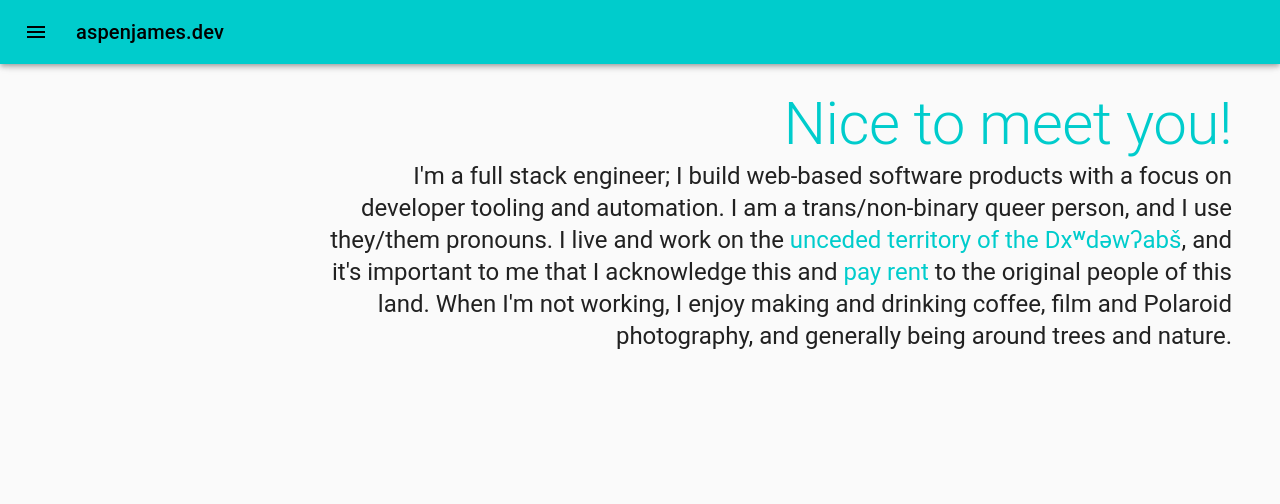
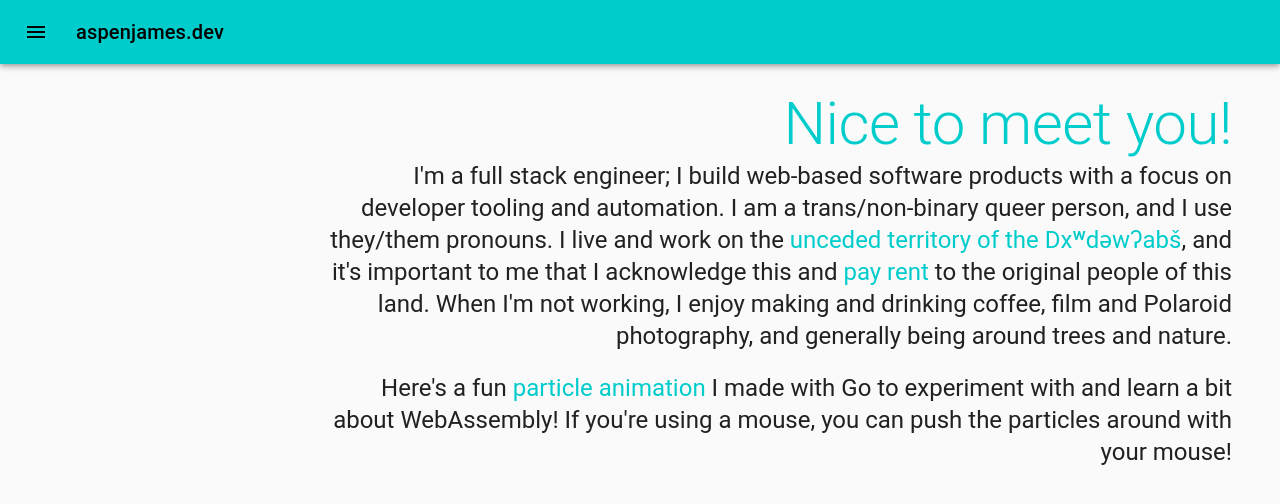
Before and after one commit to AspenJames/aspenjames.github.io, a React (Create React App) app: page /#/about in a window 1280 px wide. Shown: the top 504 px of the page. Built offline with nearby package versions, Linux system fonts and the light colour scheme.

Commit message:
Add wasm polyfill, link from About

```diff
--- a/src/pages/About.js
+++ b/src/pages/About.js
@@ -1,27 +1,39 @@
-import { Link, useMediaQuery } from '@material-ui/core';
-import React from 'react';
+import { Link, useMediaQuery } from "@material-ui/core";
+import React from "react";
+import { NavLink } from "react-router-dom";
 
-import ContainerRight from '../components/ContainerRight';
-import TextRight from '../components/TextRight';
+import ContainerRight from "../components/ContainerRight";
+import TextRight from "../components/TextRight";
 
 function About() {
-  const isMobile = useMediaQuery(theme => theme.breakpoints.down('sm'));
-  const containerWidth = isMobile ? 'sm' : 'md';
+  const isMobile = useMediaQuery((theme) => theme.breakpoints.down("sm"));
+  const containerWidth = isMobile ? "sm" : "md";
   return (
     <ContainerRight maxWidth={containerWidth}>
-      <TextRight variant='h2' color='primary'>
+      <TextRight variant="h2" color="primary">
         Nice to meet you!
       </TextRight>
-      <TextRight variant='h5' component='p' color='textPrimary'>
+      <TextRight variant="h5" component="p" color="textPrimary">
         I'm a full stack engineer; I build web-based software products with a
         focus on developer tooling and automation. I am a trans/non-binary queer
-        person, and I use they/them pronouns. I live and work on the <Link
-          href="https://www.duwamishtribe.org/history">unceded territory of the
-          Dx&#695;d&#601;w&#660;ab&scaron;</Link>, and it's important to me that I
-        acknowledge this and <Link href="https://www.realrentduwamish.org/">pay
-          rent</Link> to the original people of this land. When I'm not working, I
-        enjoy making and drinking coffee, film and Polaroid photography, and
-        generally being around trees and nature.
+        person, and I use they/them pronouns. I live and work on the{" "}
+        <Link href="https://www.duwamishtribe.org/history">
+          unceded territory of the Dx&#695;d&#601;w&#660;ab&scaron;
+        </Link>
+        , and it's important to me that I acknowledge this and{" "}
+        <Link href="https://www.realrentduwamish.org/">pay rent</Link> to the
+        original people of this land. When I'm not working, I enjoy making and
+        drinking coffee, film and Polaroid photography, and generally being
+        around trees and nature.
+      </TextRight>
+      <br />
+      <TextRight variant="h5" component="p" color="textPrimary">
+        Here's a fun{" "}
+        <Link component={NavLink} to="/particles">
+          particle animation
+        </Link>{" "}
+        I made with Go to experiment with and learn a bit about WebAssembly! If
+        you're using a mouse, you can push the particles around with your mouse!
       </TextRight>
     </ContainerRight>
   );
--- a/src/pages/Particles.js
+++ b/src/pages/Particles.js
@@ -14,6 +14,13 @@ const useStyles = makeStyles((_) => ({
 function Particles() {
   useEffect(() => {
     const go = new window.Go();
+    // polyfill
+    if (!window.WebAssembly.instantiateStreaming) {
+      window.WebAssembly.instantiateStreaming = async (resp, importObject) => {
+        const source = await (await resp).arrayBuffer();
+        return await window.WebAssembly.instantiate(source, importObject);
+      };
+    }
     window.WebAssembly.instantiateStreaming(
       fetch("wasm/particle.wasm", {
         headers: { Accept: "application/wasm" },
```
